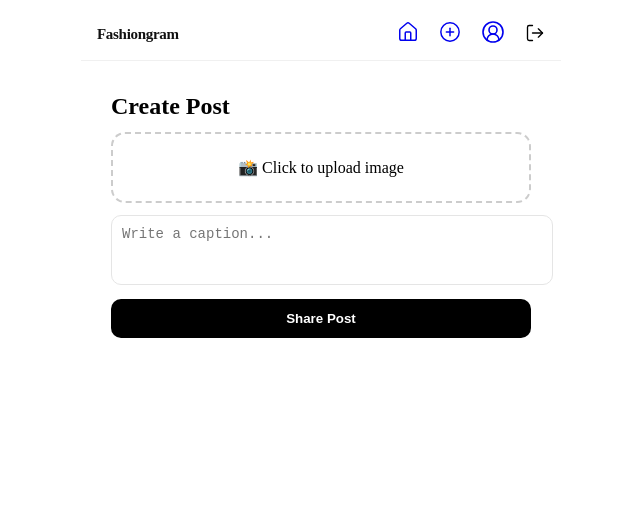
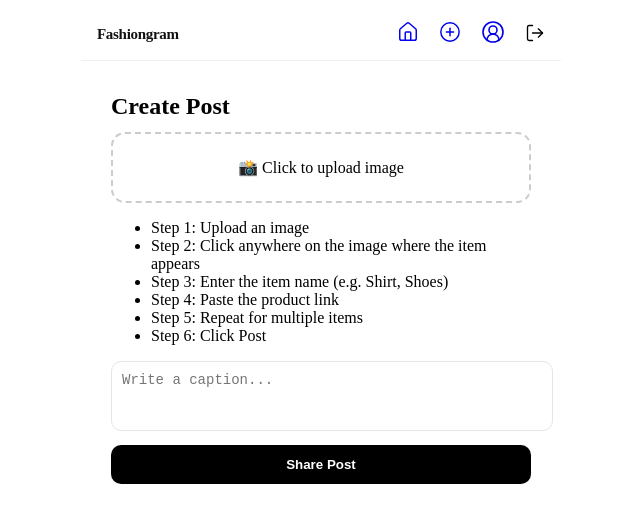
Before and after one commit to madhusudhanmadhu200/Fashiongram, a React (Create React App) app in the folder client/: page /create in a window 1280 px wide. Shown: the top 522 px of the page, without its empty margins (319-959 px from the left). Built offline with nearby package versions, Linux system fonts and the light colour scheme; sample sign-in values are in the browser's storage.

Commit message:
Added description how to add tags

```diff
--- a/client/src/pages/CreatePost.jsx
+++ b/client/src/pages/CreatePost.jsx
@@ -112,6 +112,7 @@ class CreatePost extends Component {
                         </label>
                     ) }
 
+
                     {/* IMAGE PREVIEW */ }
                     { this.state.preview && (
                         <div
@@ -150,6 +151,14 @@ class CreatePost extends Component {
                             ) ) }
                         </div>
                     ) }
+                    <ul>
+                        <li>Step 1: Upload an image</li>
+                        <li>Step 2: Click anywhere on the image where the item appears</li>
+                        <li>Step 3: Enter the item name (e.g. Shirt, Shoes)</li>
+                        <li>Step 4: Paste the product link</li>
+                        <li>Step 5: Repeat for multiple items</li>
+                        <li>Step 6: Click Post</li>
+                    </ul>
 
                     {/* CAPTION */ }
                     <textarea
```
